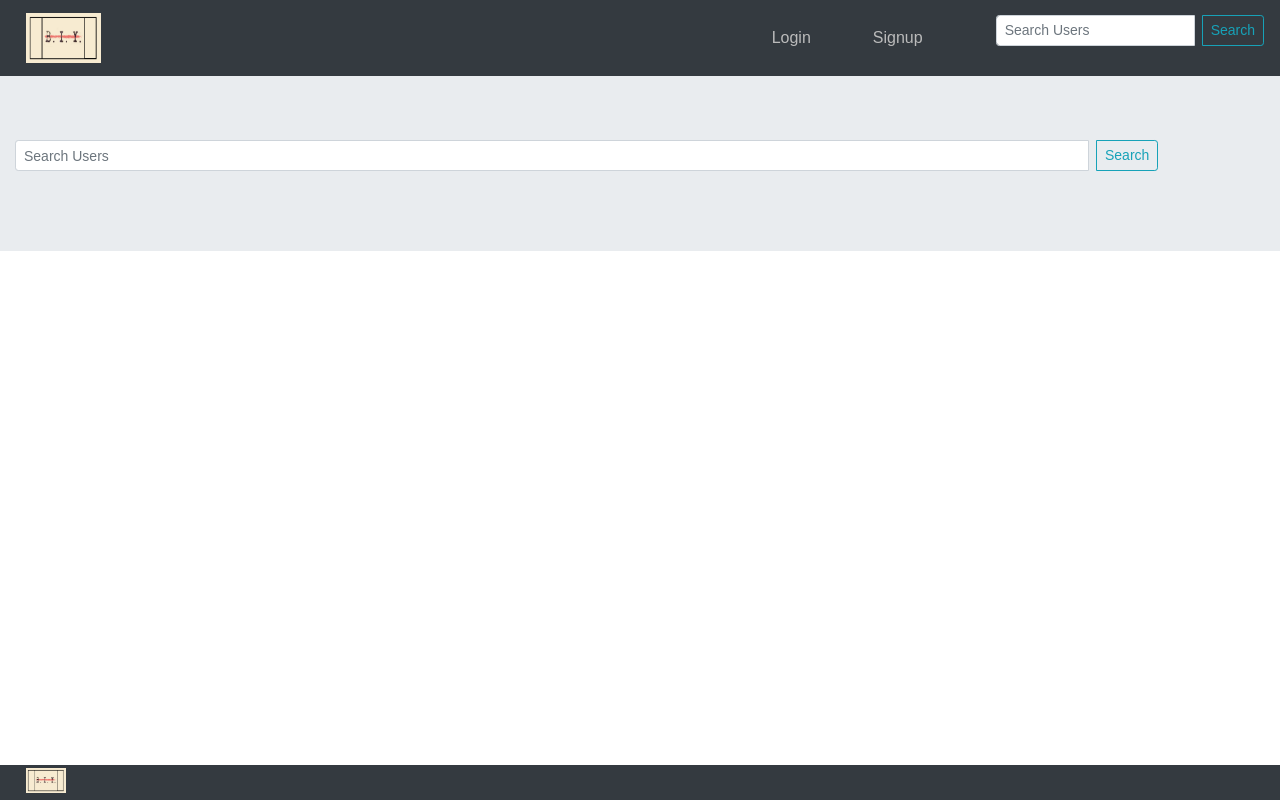
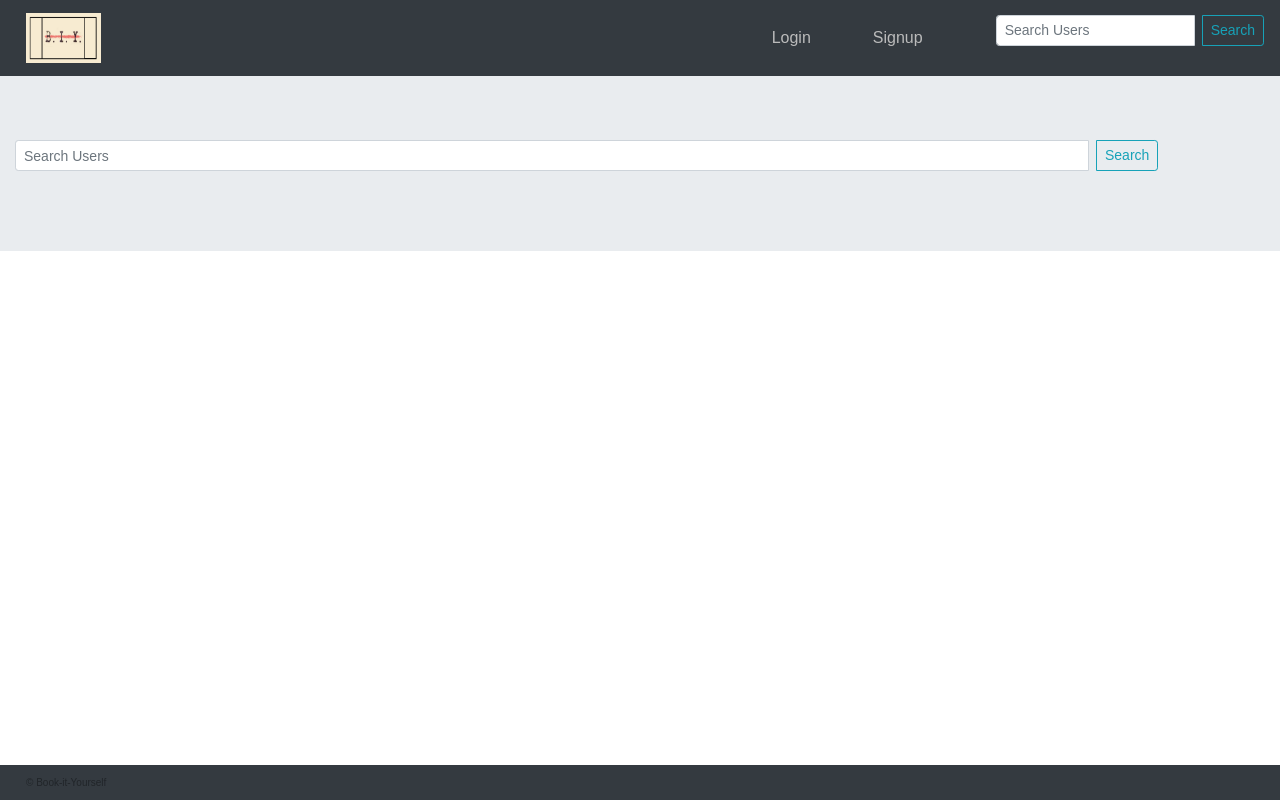
Before and after one commit to agtravis/book-it-yourself, a React (Create React App) app in the folder client/: page /mobilesearch in a window 1280 px wide. Built offline with nearby package versions, Linux system fonts and the light colour scheme; no server answers.

Commit message:
footer style

```diff
--- a/client/src/components/Footer/index.js
+++ b/client/src/components/Footer/index.js
@@ -6,15 +6,7 @@ import "./style.css"
 function Footer() {
   return (
     <Navbar className="footer" bg="dark" fixed="bottom">
-      <Navbar.Brand>
-        <img
-          src={Logo}
-          width="40"
-          height="25"
-          className="d-inline-block align-top"
-          alt="logo"
-        />
-      </Navbar.Brand>
+      <a className="copy">&copy; Book-it-Yourself</a>
     </Navbar>
   );
 }
--- a/client/src/components/Footer/style.css
+++ b/client/src/components/Footer/style.css
@@ -1,3 +1,6 @@
 .footer {
     height: 35px;
 }
+.copy {
+font-size: x-small;
+}
```
